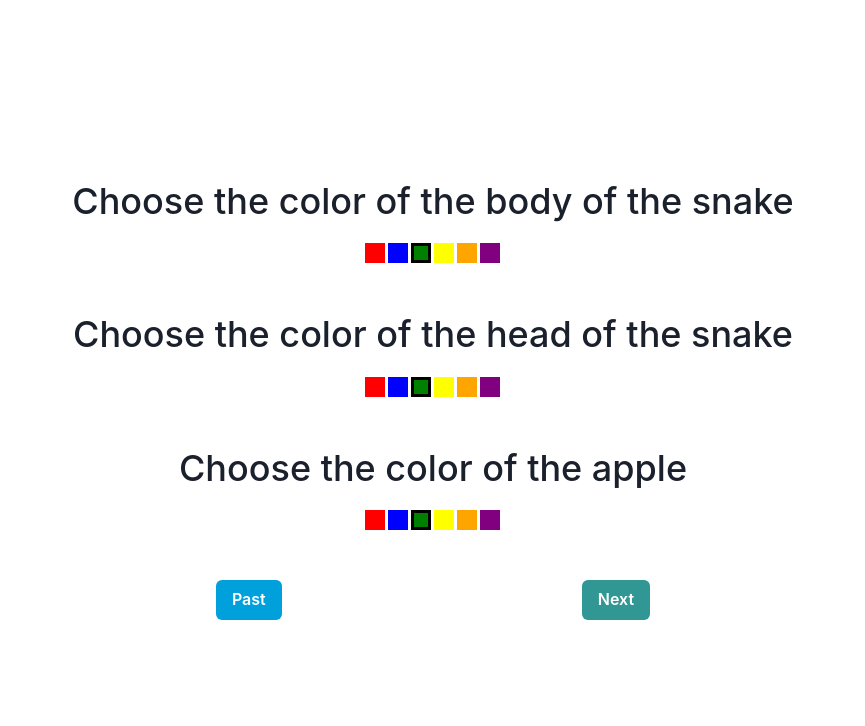
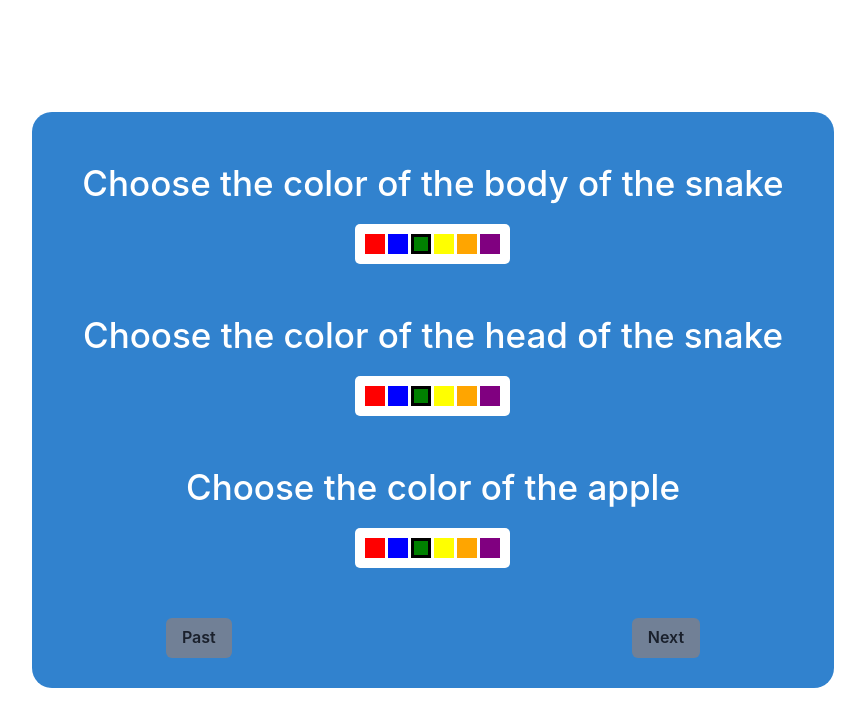
Before and after one commit to klekwedge/snake, a React (Vite) app: page / in a window 1280 px wide. Both pictures are taken after a click on the button "Yes". Shown: the top 726 px of the page, without its empty margins (207-1072 px from the left). Built offline with nearby package versions, Linux system fonts and the light colour scheme.

Commit message:
feat: add styles for CustomPanel

```diff
--- a/src/assets/components/CustomPanel/CustomPanel.tsx
+++ b/src/assets/components/CustomPanel/CustomPanel.tsx
@@ -23,11 +23,11 @@ function CustomPanel({ title, colors, buttonHandler }: CustomPanelProps) {
       flexDirection="column"
       gap="20px"
     >
-      <Heading as="h2" fontWeight="500">
+      <Heading as="h2" fontWeight="500" fontSize='35px'>
         {title}
       </Heading>
       <Flex gap="15px" alignItems="center" justifyContent="center">
-        <Flex gap="3px" fontSize="20px">
+        <Flex gap="3px" fontSize="20px" background='white' p='10px' borderRadius='5px'>
           {colors.map((item) => (
             <Box
               background={item}
--- a/src/assets/components/CustomizationPanel/CustomizationPanel.tsx
+++ b/src/assets/components/CustomizationPanel/CustomizationPanel.tsx
@@ -28,6 +28,10 @@ function CustomizationPanel() {
       alignItems="center"
       flexDirection="column"
       gap="50px"
+      background='blue.500'
+      p='50px 50px 30px 50px'
+      borderRadius='20px'
+      color='white'
     >
       <CustomPanel
         colors={colors}
@@ -44,9 +48,13 @@ function CustomizationPanel() {
         title="Choose the color of the apple"
         buttonHandler={selectSnakeApple}
       />
-      <Flex gap="300px">
-        <Button colorScheme="linkedin">Past</Button>
-        <Button colorScheme="teal">Next</Button>
+      <Flex gap="400px">
+        <Button background='gray.500' _hover={{
+          background: 'gray.400'
+        }}>Past</Button>
+        <Button background='gray.500' _hover={{
+          background: 'gray.400'
+        }}>Next</Button>
       </Flex>
     </Flex>
   );
```
